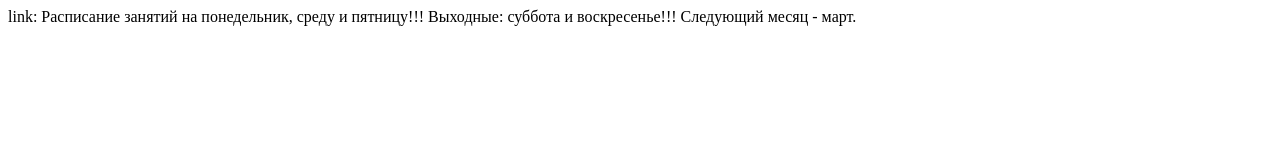
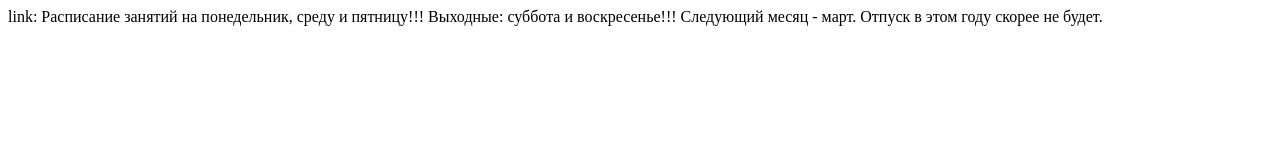
Before and after one commit to Vlakas78/My_project, a plain HTML site: page index.html in a window 1280 px wide. Drawn offline with Linux system fonts and the light colour scheme.

Commit message:
New info

```diff
--- a/index.html
+++ b/index.html
@@ -17,6 +17,9 @@ link:<linkhref="https://fonts.googleapis.com/css?family=Roboto&subset=cyrillic"r
 
 Следующий месяц - март.
 
+
+Отпуск в этом году скорее не будет.
+
 </BODY>
 
 </HTML>
```
